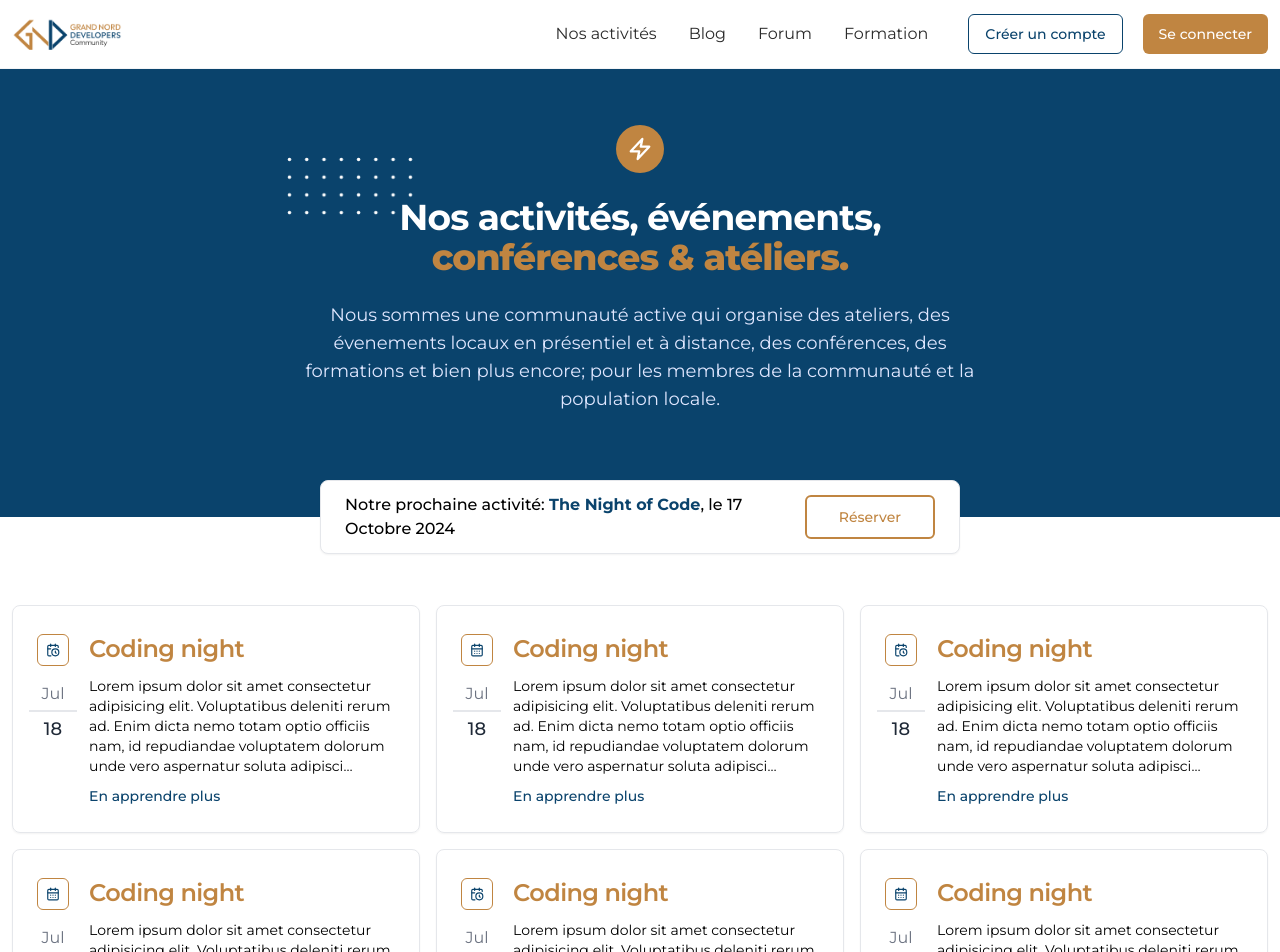
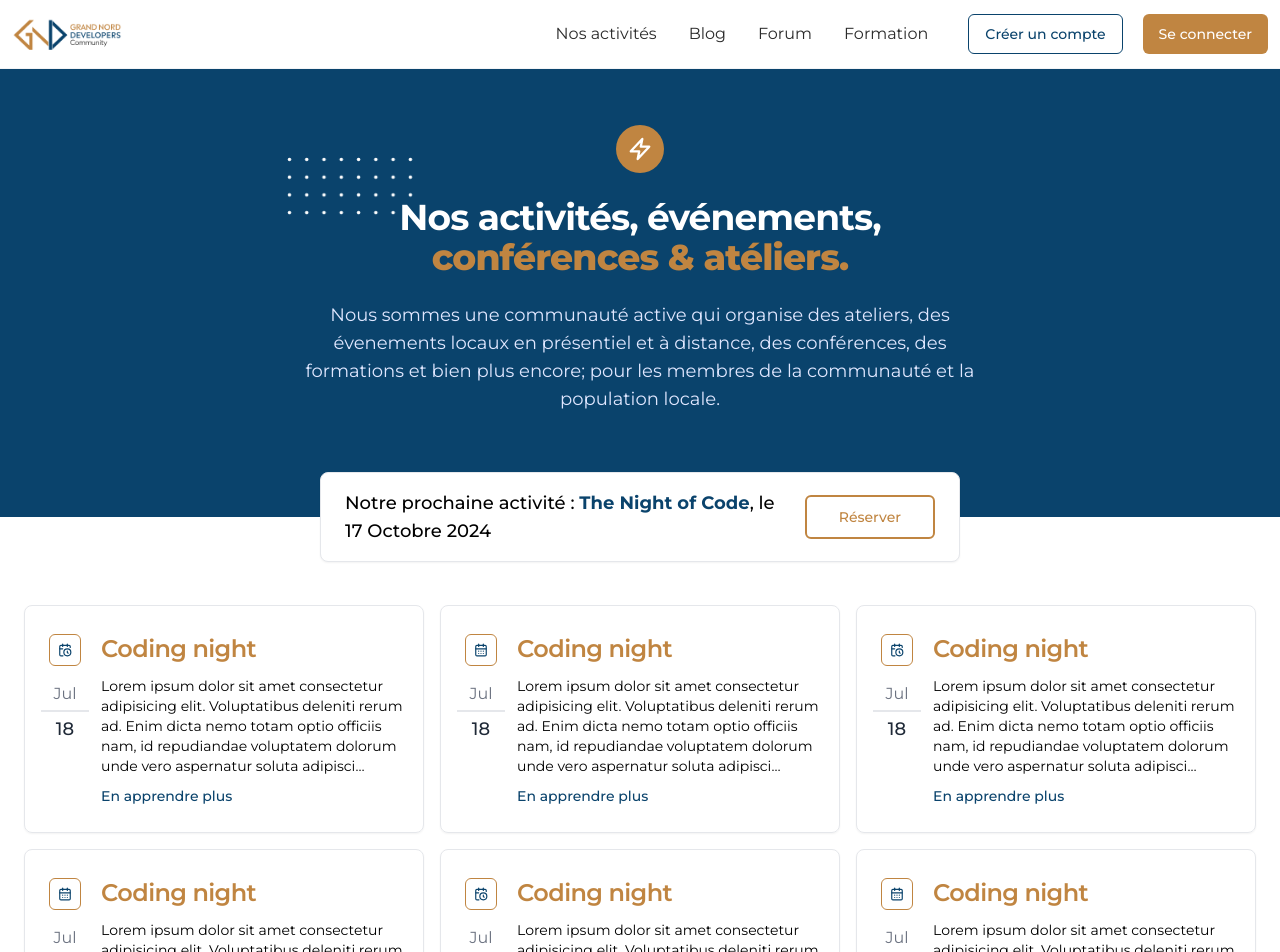
Before and after one commit to Grand-Nord-Developpers-Community/website, a Next.js app: page /events in a window 1280 px wide. Shown: the top 952 px of the page. Built offline with nearby package versions, Linux system fonts and the light colour scheme.

Commit message:
added some modification in event page

```diff
--- a/app/events/page.tsx
+++ b/app/events/page.tsx
@@ -25,7 +25,7 @@ export const Header = () => {
                 </svg>
               </div>
             </a>
-            <div className="max-w-xl mb-10 md:mx-auto sm:text-center lg:max-w-2xl md:mb-12">
+            <div className="max-w-xl mb-10 md:mx-auto sm:text-center lg:max-w-3xl md:mb-12">
               <h1 className="max-w-lg mb-6 text-3xl font-bold leading-none tracking-tight text-white sm:text-4xl md:mx-auto">
                 <span className="relative inline-block">
                   <svg
@@ -66,10 +66,10 @@ export const Header = () => {
           </div>
         </div>
       </div>
-      <Card className="absolute bottom-0 left-1/2 -translate-x-1/2 translate-y-1/2 bg-white max-lg:w-[90%]">
-        <CardContent className="flex gap-5 items-center justify-between py-3">
-          <p className="font-medium text-left">
-            Notre prochaine activité:{" "}
+      <Card className="absolute bottom-0 left-1/2 -translate-x-1/2 translate-y-1/2 bg-white max-lg:w-[90%] lg:max-w-screen-lg">
+        <CardContent className="flex gap-5 items-center justify-between py-4 ">
+          <p className="font-medium text-left text-lg">
+            Notre prochaine activité :{" "}
             <span className="text-primary font-bold">The Night of Code</span>,
             le 17 Octobre 2024
           </p>
@@ -88,7 +88,7 @@ const page = () => {
   return (
     <section className="">
       <Header />
-      <div className="my-16" id="explore">
+      <div className="my-16 screen-wrapper" id="explore">
         <ActivitiesAndEventsSection limit={6} isHome={false} />
       </div>
     </section>
```
